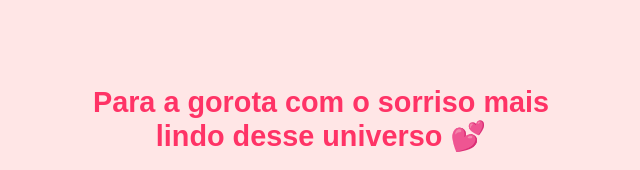
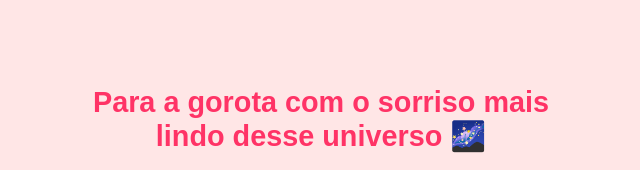
Before and after one commit to marcosprog-cmd/ILvYo, a plain HTML site: page index.html in a window 1280 px wide. Shown: the part 224-394 px from the top of the page, without its empty margins (319-959 px from the left). Drawn offline with Linux system fonts and the light colour scheme.

Commit message:
Update index.html

```diff
--- a/index.html
+++ b/index.html
@@ -8,7 +8,7 @@
 </head>
 <body>
     <div class="container">
-        <h1>Para a gorota com o sorriso mais lindo desse universo 💕</h1>
+        <h1>Para a gorota com o sorriso mais lindo desse universo 🌌</h1>
         <div class="heart" onclick="showMessage()">💖</div>
         <p id="message" class="hidden">Você me fascina de todas as formas possíveis! 🤍</p>
     </div>
```
